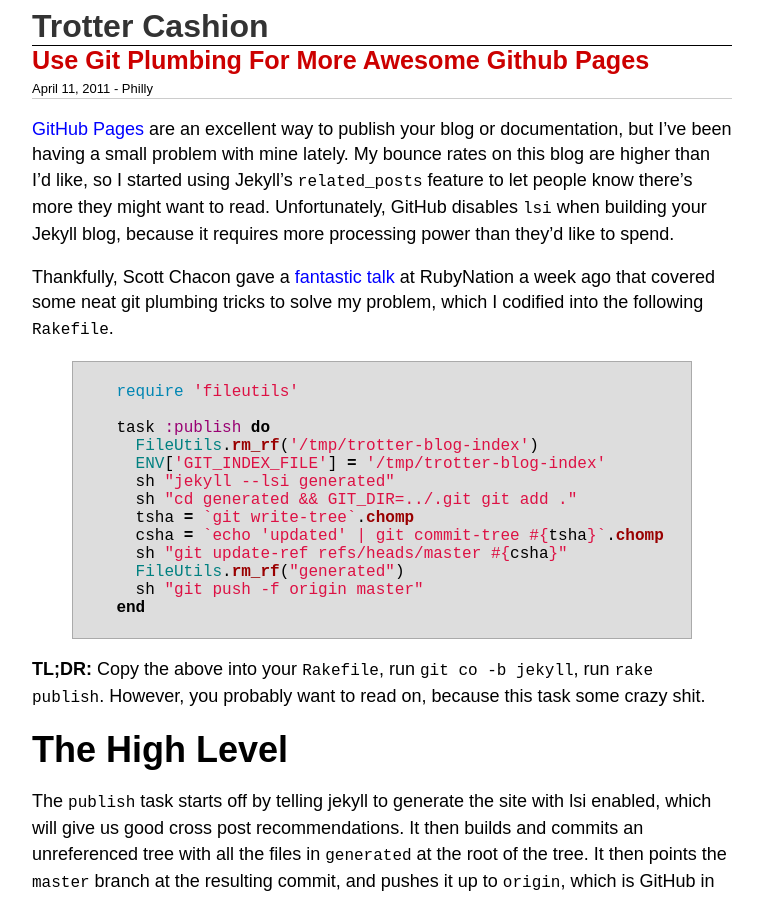
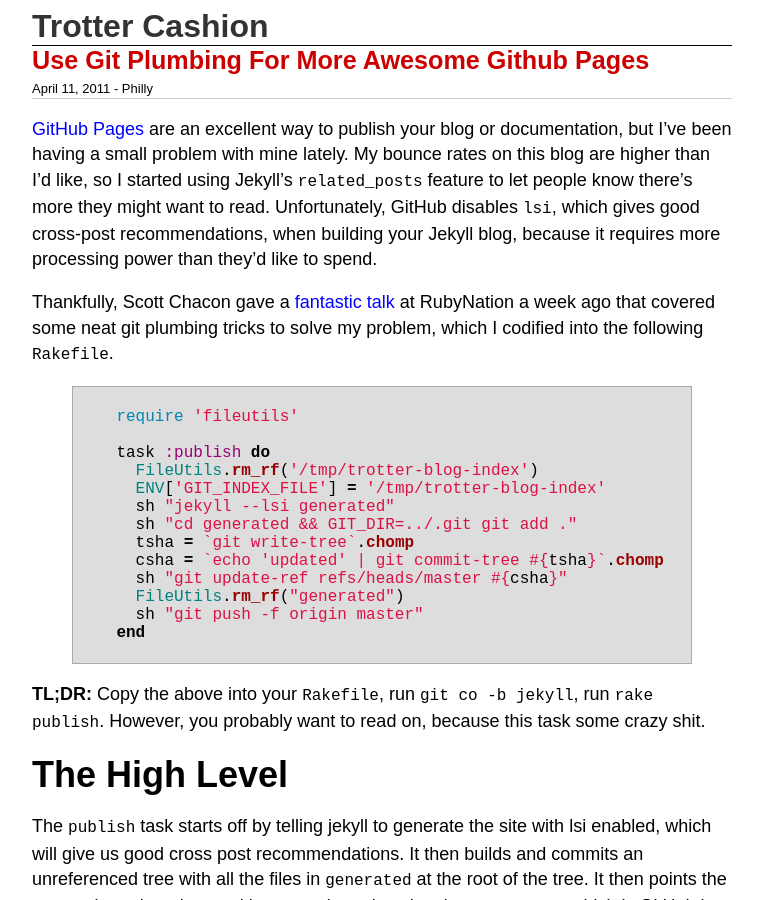
Before and after one commit to trotter/trotter.github.com, a Jekyll site: the page built from _posts/2011-04-11-use-git-plumbing-for-more-awesome-github-pages.markdown, in a window 1280 px wide and 900 px high. Shown: the whole window, without its empty margins (258-1021 px from the left). Built offline with Jekyll 4.4.1, drawn with Linux system fonts in a browser that asks for light colours; comment, search, counter and statistics services are not loaded.

Commit message:
Add a little better wording

```diff
--- a/_posts/2011-04-11-use-git-plumbing-for-more-awesome-github-pages.markdown
+++ b/_posts/2011-04-11-use-git-plumbing-for-more-awesome-github-pages.markdown
@@ -12,8 +12,9 @@
 blog or documentation, but I've been having a small problem with mine lately.
 My bounce rates on this blog are higher than I'd like, so I started using
 Jekyll's `related_posts` feature to let people know there's more they might
-want to read. Unfortunately, GitHub disables `lsi` when building your Jekyll
-blog, because it requires more processing power than they'd like to spend.
+want to read. Unfortunately, GitHub disables `lsi`, which gives good cross-post
+recommendations, when building your Jekyll blog, because it requires more
+processing power than they'd like to spend.
 
 Thankfully, Scott Chacon gave a [fantastic talk](http://threetrees.heroku.com/#1)
 at RubyNation a week ago that covered some neat git plumbing tricks to solve my
```
